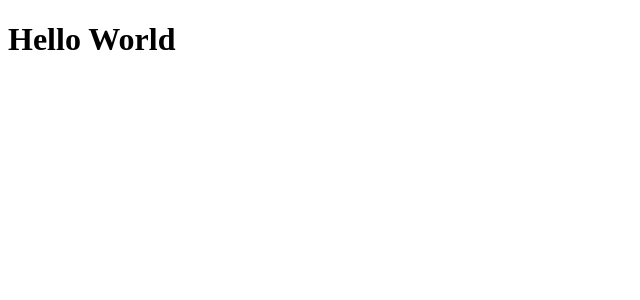
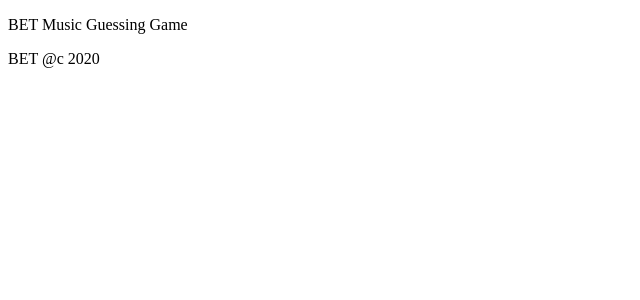
Before and after one commit to Team-BET/401-finalProject, a React (Create React App) app: page / in a window 1280 px wide. Shown: the top 300 px of the page, without its empty margins (0-640 px from the left). Built offline with nearby package versions, Linux system fonts and the light colour scheme.

Commit message:
Header and Footer components created

```diff
--- a/src/App.js
+++ b/src/App.js
@@ -1,10 +1,13 @@
 import React from 'react';
+import Header from './components/header/';
+import Footer from './components/footer';
 
 
 function App() {
   return (
     <div className="App">
-     <h1>Hello World</h1>
+    <Header />
+    <Footer />
     </div>
   );
 }
--- /dev/null
+++ b/src/components/footer/footer.js
@@ -0,0 +1,12 @@
+import React from 'react';
+
+
+function Footer(props){
+  return(
+    <>
+    <p>BET @c 2020</p>
+    </>
+  )
+}
+
+export default Footer;
--- /dev/null
+++ b/src/components/footer/index.js
@@ -0,0 +1,3 @@
+import Footer from './footer.js';
+
+export default Footer;
--- /dev/null
+++ b/src/components/header/header.js
@@ -0,0 +1,12 @@
+import React from 'react';
+
+
+function Header(props){
+  return(
+    <>
+    <p>BET Music Guessing Game</p>
+    </>
+  )
+}
+
+export default Header;
--- /dev/null
+++ b/src/components/header/index.js
@@ -0,0 +1,3 @@
+import Header from './header.js';
+
+export default Header
```
